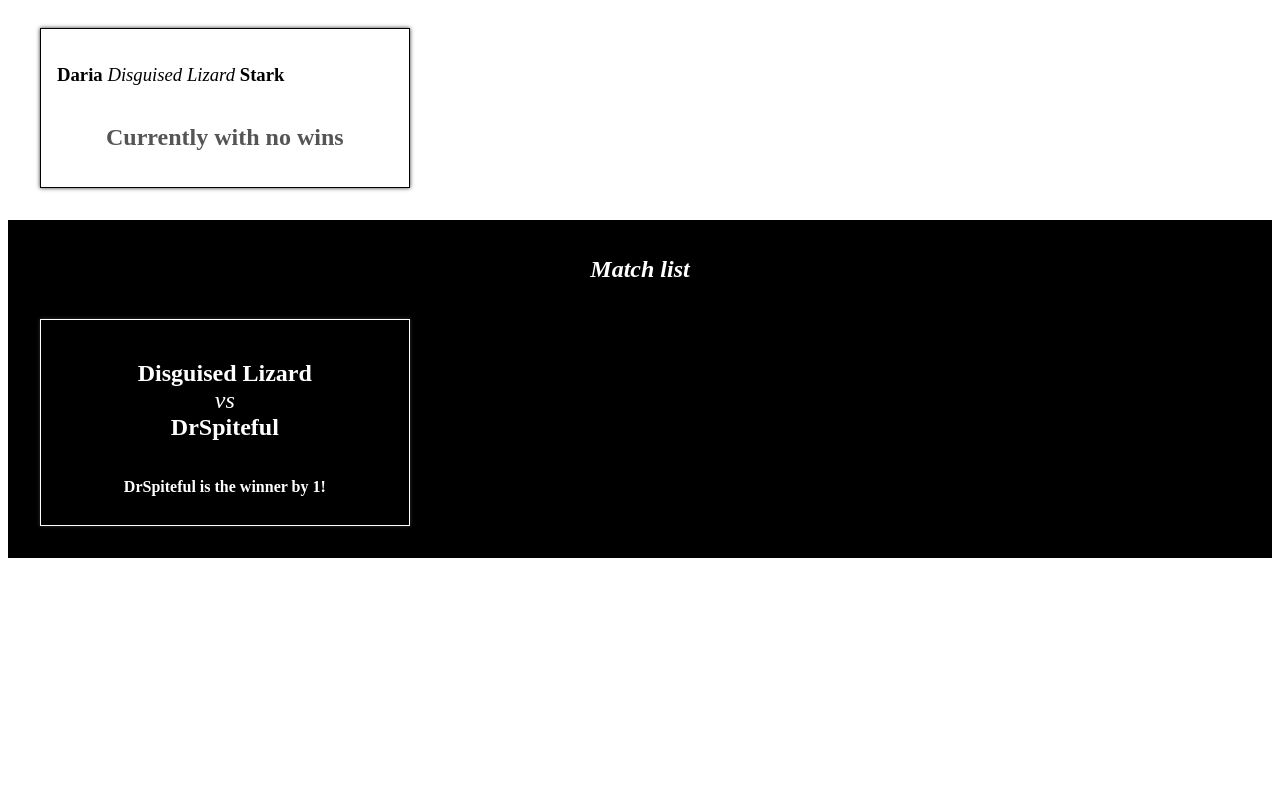
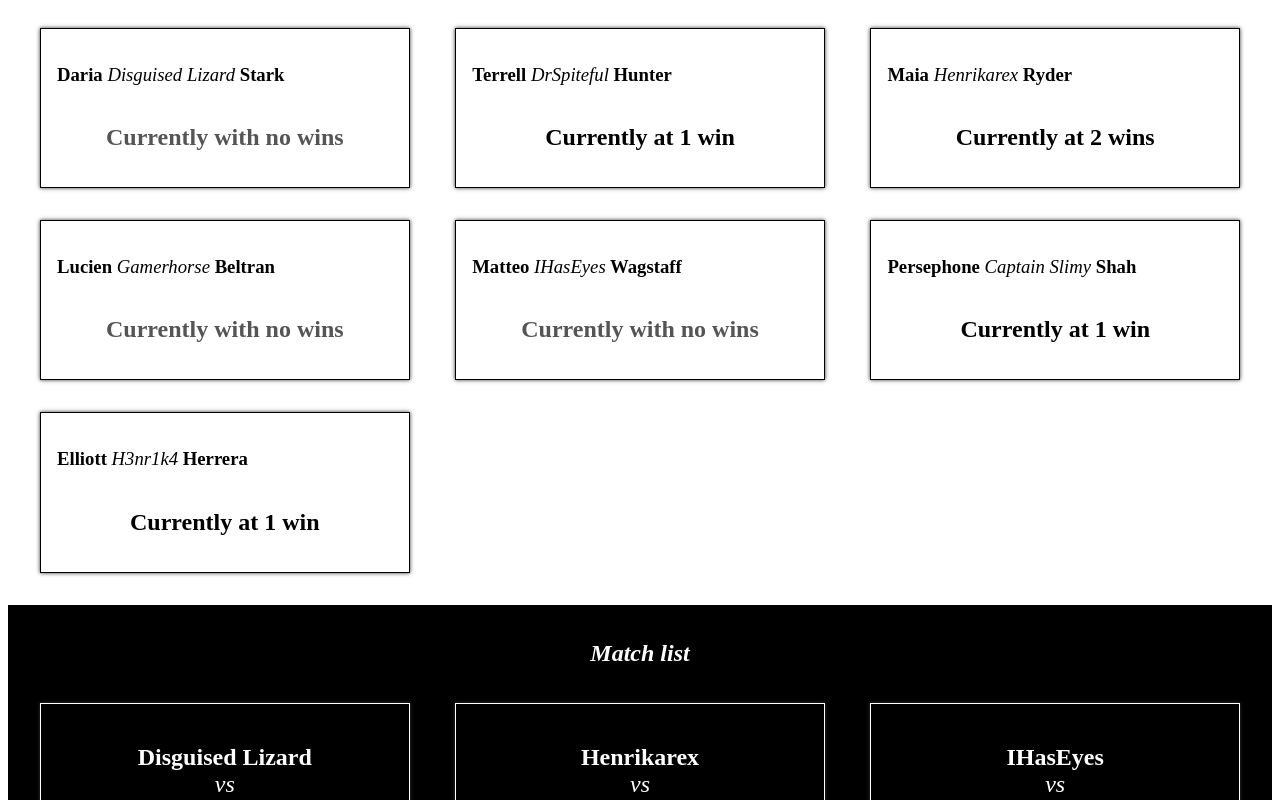
Before and after one commit to mafe-rnanda/tourney-matches, a React (Create React App) app: page / in a window 1280 px wide. Shown: the part 180-980 px from the top of the page. Before the commit the page ends 800 px from the top, so only its background shows below. Built offline with nearby package versions, Linux system fonts and the light colour scheme.

Commit message:
add arrays of data by mapping over the mock one

```diff
--- a/src/components/MatchList.js
+++ b/src/components/MatchList.js
@@ -2,11 +2,14 @@ import React from "react"; //optional
 import Match from "./Match";
 
 function MatchList(props) {
-  const oneMatch = props.matchData[0];
+  const matches = props.matchData.map((match) => {
+    return <Match key={match.matchNumber} players={match.players} winner={match.winner} scoreDifference= {match.scoreDifference} />
+  });
+
   return (
     <section className="PlayerList MatchList">
       <h1>Match list</h1>
-      <Match players={oneMatch.players} winner={oneMatch.winner} scoreDifference= {oneMatch.scoreDifference} />
+      {matches}
     </section>
   );
 }
--- a/src/components/PlayerList.js
+++ b/src/components/PlayerList.js
@@ -2,12 +2,14 @@ import React from "react"; //optional
 import Player from "./Player";
 
 function PlayerList(props) {
-  const onePlayer = props.playerData[0];
+  const players = props.playerData.map((player)=> {
+    return <Player key={player.gamerTag} gamerTag={player.gamerTag} firstName={player.firstName} lastName={player.lastName} wins={player.wins}/>
+  })
 
   return (
     <section className="PlayerList">
       <h1>Current participating players</h1>
-      <Player gamerTag={onePlayer.gamerTag} firstName={onePlayer.firstName} lastName={onePlayer.lastName} wins={onePlayer.wins}/>
+      {players}
     </section>
   );
 }
```
